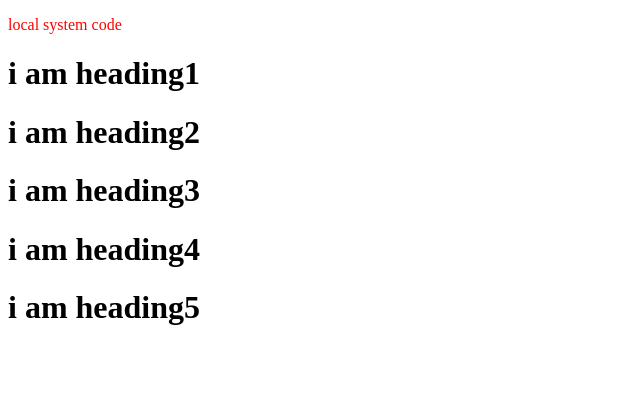
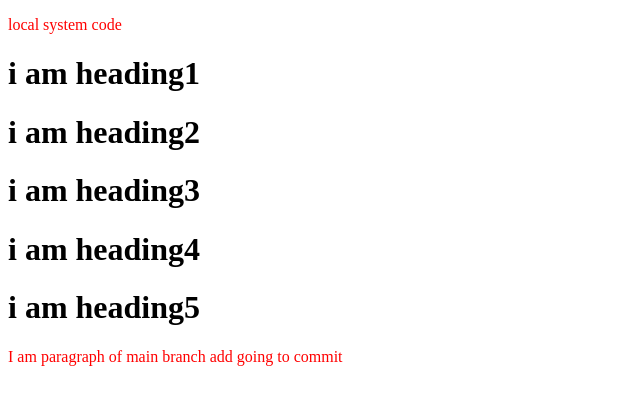
Before and after one commit to Shekhar1singh/localrepo, a plain HTML site: page index.html in a window 1280 px wide. Shown: the whole page, without its empty margins (0-640 px from the left). Drawn offline with Linux system fonts and the light colour scheme.

Commit message:
paragraph added to branch main

```diff
--- a/index.html
+++ b/index.html
@@ -15,6 +15,7 @@
     <h1>i am heading3 </h1>
     <h1>i am heading4 </h1>
     <h1>i am heading5 </h1>
+    <p>I am paragraph of main branch add going to commit</p>
 
 
 </body>
```
